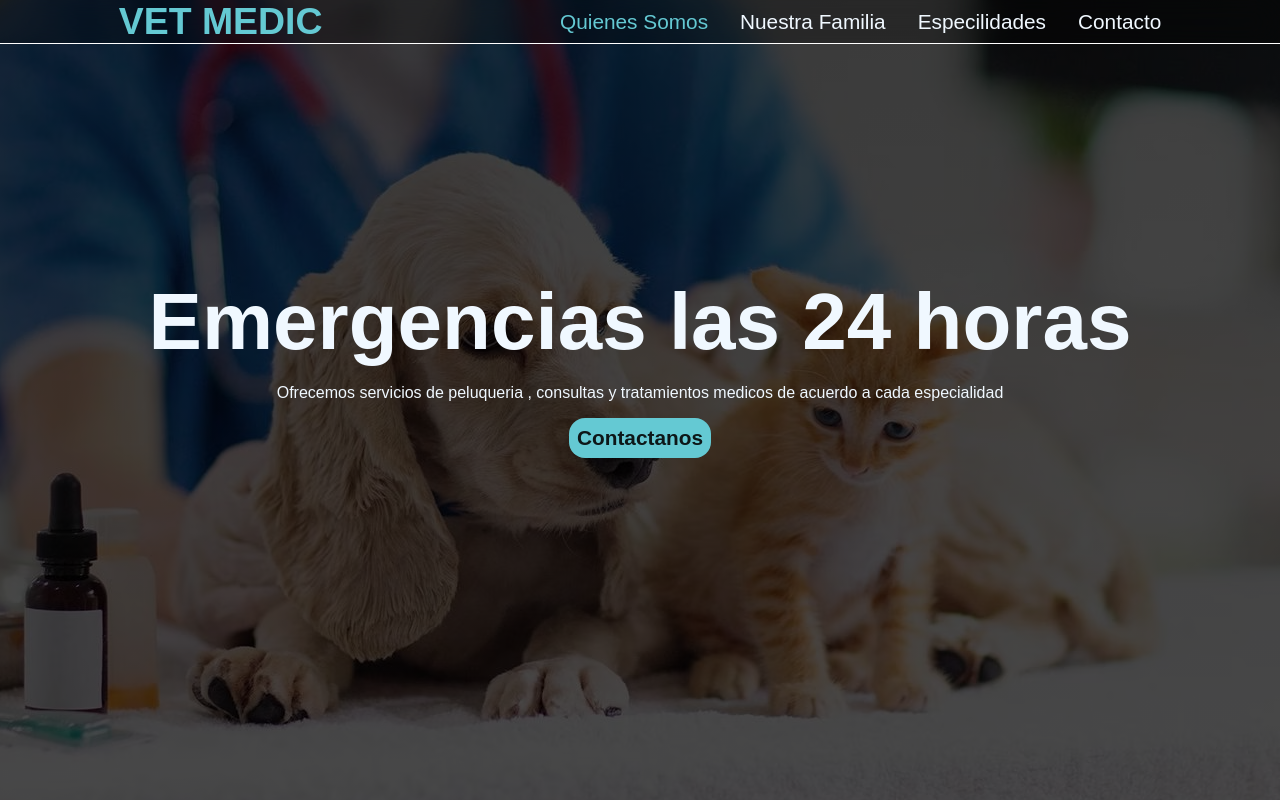
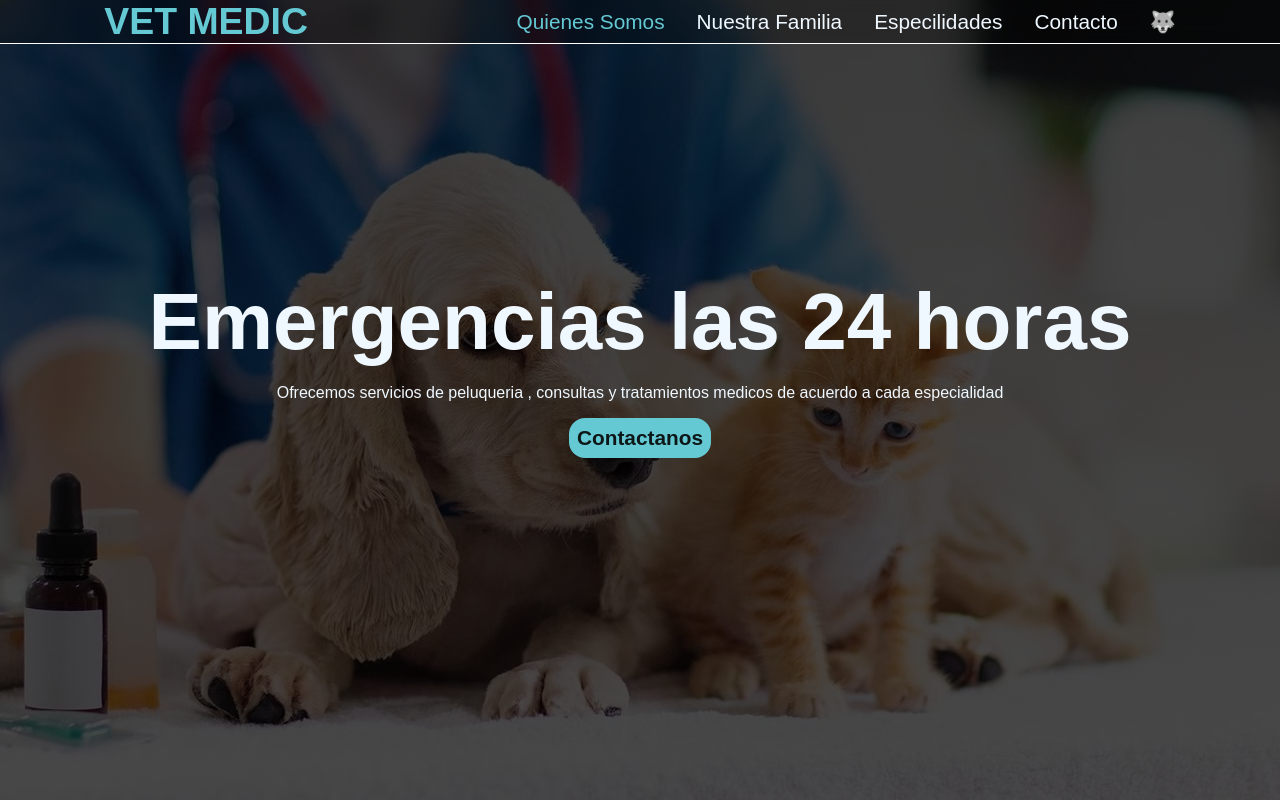
Before and after one commit to jincol/Proyecto_GDB, a plain HTML site: page Proyecto Base de datos/index.html in a window 1280 px wide. Shown: the top 800 px of the page. Drawn offline with Linux system fonts and the light colour scheme.

Commit message:
Update index.html

```diff
--- a/Proyecto Base de datos/index.html
+++ b/Proyecto Base de datos/index.html
@@ -21,6 +21,7 @@
                 <li><a href="#nf">Nuestra Familia</a></li>
                 <li><a href="#ep">Especilidades</a></li>
                 <li><a href="#ct">Contacto</a></li>
+                <li><a href="#ct">🐺</a></li>
             </ul>
         </div>
     </div>
```
